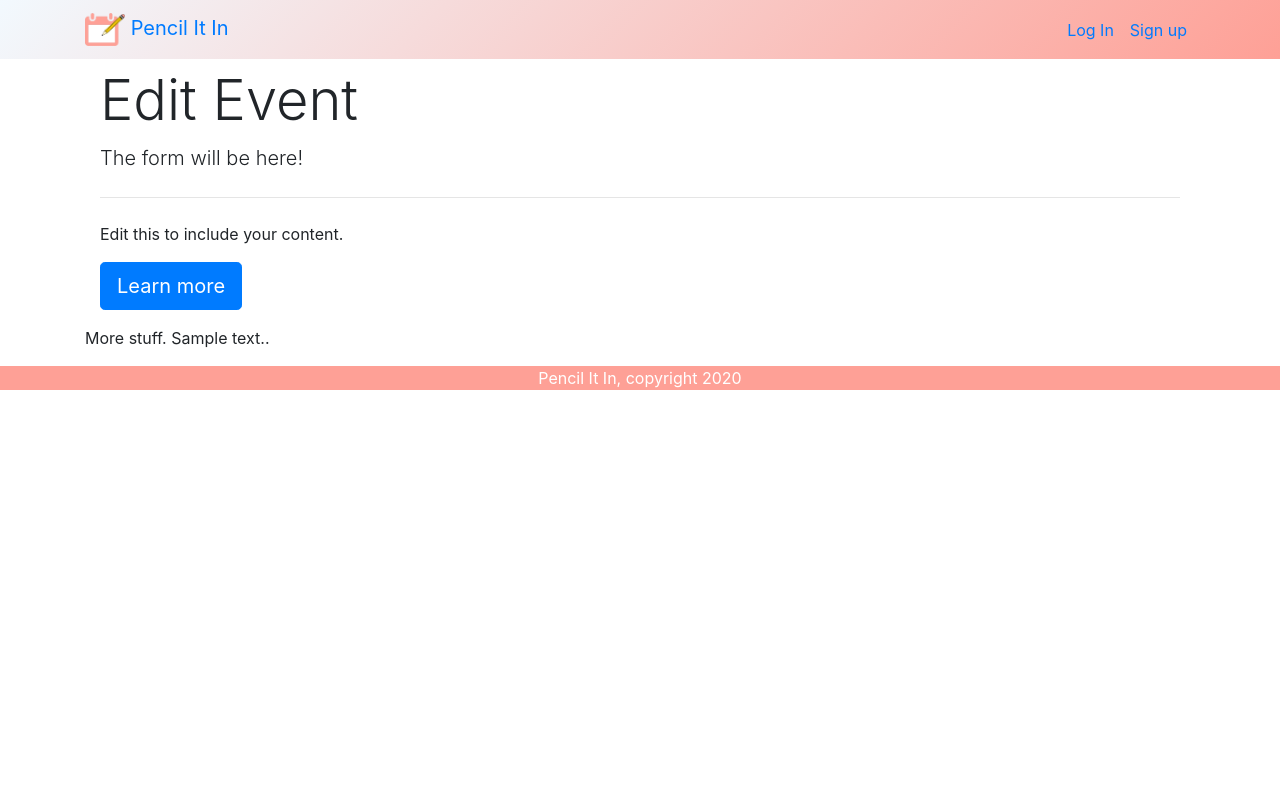
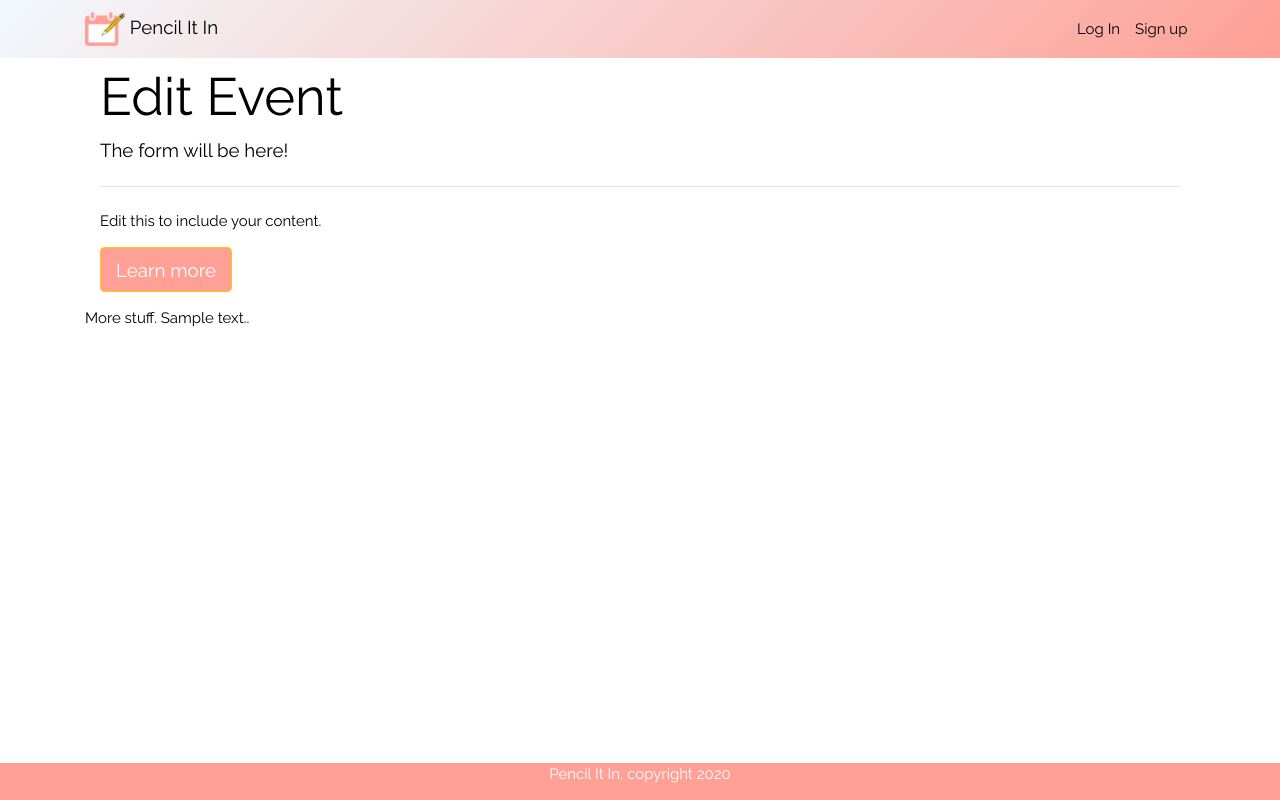
Before and after one commit to KickstartTeam1/pencil_it_in, a Django app: template apps/core/templates/pages/edit_event.html in a window 1280 px wide. Run offline with Django 3.2, Linux system fonts and the light colour scheme; the template is opened without the code that fills it: most values are stand-ins (such as "Sample title", 1, 10 or a date in 2020); some libraries are stand-ins or nearby versions.

Commit message:
Updated html pages

```diff
--- a/apps/accounts/templates/accounts/edit_profile.html
+++ b/apps/accounts/templates/accounts/edit_profile.html
@@ -2,7 +2,7 @@
 {% load bootstrap4 %}
 
 {% block title %}
-    Edit Profile
+    Pencil It In - Edit Profile
 {% endblock title %}
 
 {% block content %}
--- a/apps/accounts/templates/accounts/login.html
+++ b/apps/accounts/templates/accounts/login.html
@@ -2,7 +2,9 @@
 {% load bootstrap4 %}
 
 {% block content %}
-
+{% block title %}
+    Pencil It In - Log In
+{% endblock title %}
 {% include "accounts/form_snippet.html" with form_title="Log In" %}
 
 {% endblock %}
--- a/apps/accounts/templates/accounts/profile_page.html
+++ b/apps/accounts/templates/accounts/profile_page.html
@@ -1,7 +1,7 @@
 {% extends 'base.html' %}
 
 {% block title %}
-    @{{ user.username }}
+    Pencil It In @{{ user.username }}
 {% endblock title %}
 
 {% block content %}
--- a/apps/accounts/templates/accounts/signup.html
+++ b/apps/accounts/templates/accounts/signup.html
@@ -1,7 +1,9 @@
 {% extends 'base.html' %}
 
 {% block content %}
-
+{% block title %}
+    Pencil It In - Sign Up
+{% endblock title %}
 {% include "accounts/form_snippet.html" with form_title="Sign Up" %}
 
 {% endblock %}
--- a/apps/core/static/css/custom.css
+++ b/apps/core/static/css/custom.css
@@ -3,6 +3,8 @@
 .navbar {
     background: linear-gradient(135deg, #f2f9fe 0%, #fea096 100%);
 }
+
+
 
 .card-user {
     max-width: 80px;
@@ -13,3 +15,29 @@
     margin-top: -10px;
     margin-bottom: -10px;
 }
+
+
+.card {
+    border: 5px solid #fccb00 ;
+
+}
+
+.btn {
+    color: #ffffff ;
+    background-color: #fea096;
+    border-color: #fccb00;
+
+}
+
+.btn:hover {
+    background-color: #fccb00;
+    border-color: #fea096;
+}
+
+a.nav-link {
+    color: black;
+}
+
+a.navbar-brand {
+    color: black;
+}
--- a/apps/core/templates/base.html
+++ b/apps/core/templates/base.html
@@ -7,7 +7,7 @@
     <meta http-equiv="x-ua-compatible" content="ie=edge">
     <title>
         {% block title %}
-            <a href="./static/images/logo.PNG"></a>
+            <a href="/static/images/logo.PNG"></a>
         {% endblock title %}
     </title>
     <meta name="viewport" content="width=device-width, initial-scale=1.0">
@@ -18,22 +18,32 @@
     <!--[if lt IE 9]>
       <script src="https://cdnjs.cloudflare.com/ajax/libs/html5shiv/3.7.3/html5shiv.min.js"></script>
     <![endif]-->
-
+    <meta charset="UTF-8">
+    <meta name="viewport" content="width=device-width, initial-scale=1">
+    <link rel="stylesheet" href="https://www.w3schools.com/w3css/4/w3.css">
+    <link rel="stylesheet" href="https://fonts.googleapis.com/css?family=Raleway">
+    <link rel="stylesheet" href="https://cdnjs.cloudflare.com/ajax/libs/font-awesome/4.7.0/css/font-awesome.min.css">
     <link href="{% static 'css/bootstrap/bootstrap.min.css' %}" rel="stylesheet">
 
     <link href="{% static 'css/signinform.css' %}" rel="stylesheet">
 
     <!-- Add your custom CSS to this file -->
+
+    <link href="https://stackpath.bootstrapcdn.com/bootstrap/4.4.1/css/bootstrap.min.css"
+    rel = "stylesheet">
+    <link href="https://stackpath.bootstrapcdn.com/font-awesome/4.7.0/css/font-awesome.min.css"
+    rel = "stylesheet">
     <link href="{% static 'css/custom.css' %}" rel="stylesheet">
-
   </head>
-
+<style>
+    body,h1,h2,h3,h4,h5,h6 {font-family: "Raleway", sans-serif; color: black;}
+</style>
 <body>
 
 <nav class="navbar navbar-expand-md">
     <div class="container">
         <a class="navbar-brand" href="/">
-            <img src="../static/images/icon.PNG", style="width:40px;" />
+            <img src="/static/images/icon.PNG", style="width:40px;" />
             Pencil It In
         </a>
 
@@ -71,7 +81,7 @@
 </div>
 
 
-
+<main>
 {% block main %}
     <div class="container pt-2">
 
@@ -88,11 +98,16 @@
 
     </div>
 {% endblock main %}
-
+</main>
 
       <script src="{% static 'js/bootstrap/jquery-3.4.1.min.js' %}"></script>
       <script src="{% static 'js/bootstrap/bootstrap.js' %}"></script>
-  </body>
+
+    <footer class="container-fluid bg-4 text-center">
+<p>Pencil It In, copyright 2020</a></p>
+</footer>
+
+</body>
 </html>
 
 <style>
@@ -100,8 +115,12 @@
       background-color: #fea096;
       color: #fff;
     }
-    </style>
-
-    <footer class="container-fluid bg-4 text-center">
-      <p>Pencil It In, copyright 2020</a></p>
-    </footer>
+    body {
+        display: flex;
+        min-height: 100vh;
+        flex-direction: column;
+    }
+    main {
+        flex: 1 1 auto;
+    }
+</style>
--- a/apps/core/templates/pages/create_form.html
+++ b/apps/core/templates/pages/create_form.html
@@ -1,7 +1,7 @@
 {% extends "base.html" %}
 
 {% block title %}
-    Create Event
+    Pencil It In - Create Event
 {% endblock title %}
 
 
--- a/apps/core/templates/pages/edit_event.html
+++ b/apps/core/templates/pages/edit_event.html
@@ -1,7 +1,7 @@
 {% extends "base.html" %}
 
 {% block title %}
-    Edit Event
+    Pencil It In - Edit Event
 {% endblock title %}
 
 
--- a/apps/core/templates/pages/event_receipt.html
+++ b/apps/core/templates/pages/event_receipt.html
@@ -1,7 +1,7 @@
 {% extends "base.html" %}
 
 {% block title %}
-    Event Details
+    Pencil It In - Event Details
 {% endblock title %}
 
 
```
Also changed, not shown: apps/core/templates/pages/home.html (+46 -6 lines), apps/core/static/css/bootstrap/bootstrap.css, apps/core/static/css/bootstrap/override.css (added).
